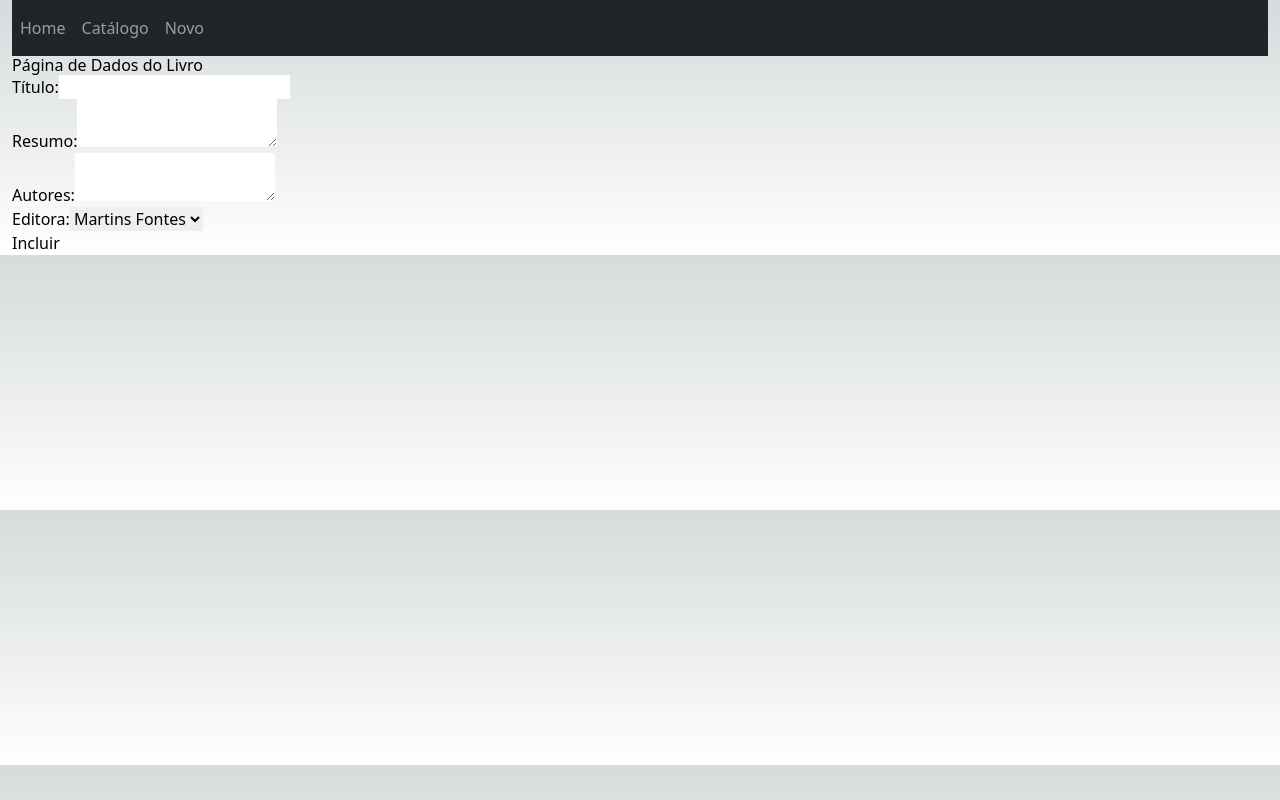
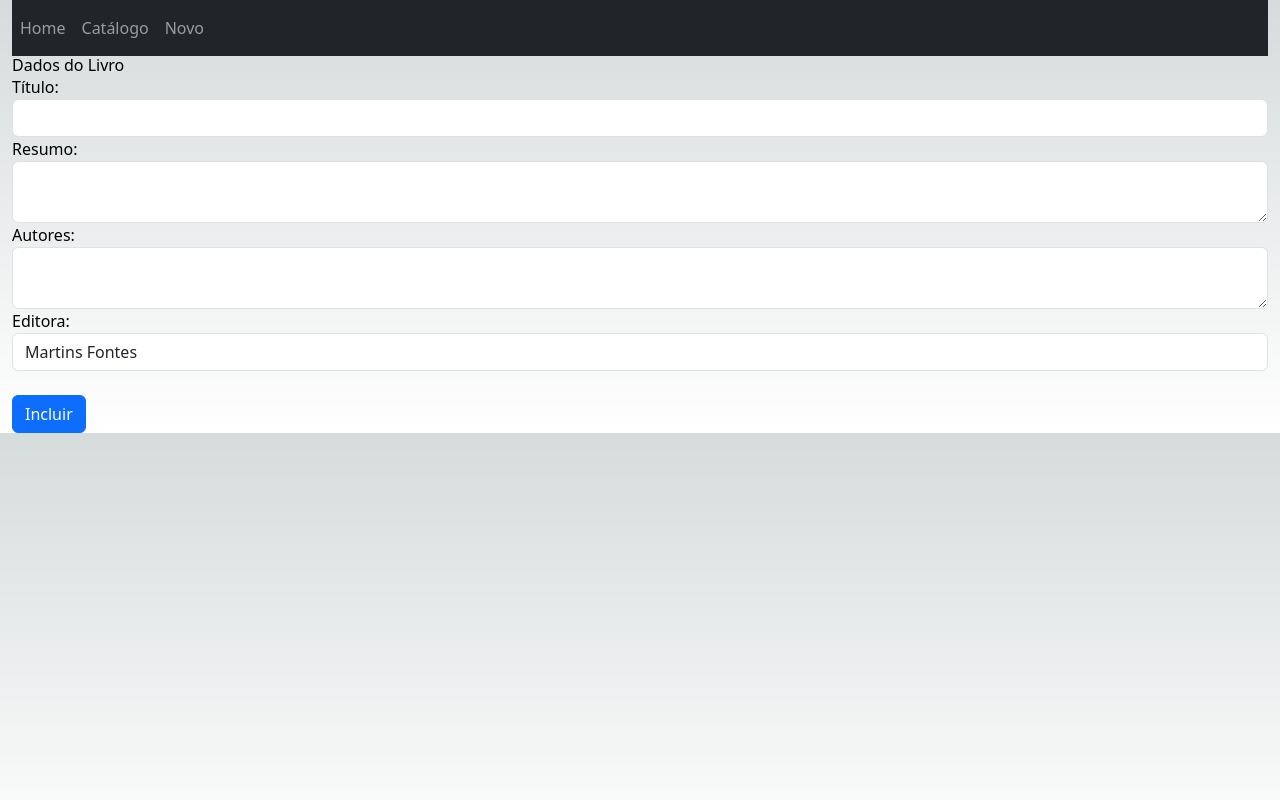
Before and after one commit to ArielFSantos/Trabalho_Nivel_3, a Next.js app in the folder livros-next/: page /LivroDados in a window 1280 px wide. Built offline with nearby package versions, Linux system fonts and the light colour scheme.

Commit message:
quase pronto, botão não esta excluindo

```diff
--- a/livros-next/src/pages/LivroDados.tsx
+++ b/livros-next/src/pages/LivroDados.tsx
@@ -68,11 +68,11 @@ const LivroDados: React.FC = () => {
       </Head>
       <Menu />
       <main className="container" >
-        <h1>Página de Dados do Livro</h1>
+        <h1>Dados do Livro</h1>
         <form onSubmit={incluir}>
-          <div>
-            <label htmlFor="titulo">Título:</label>
-            <input
+          <div className="form-group">
+            <label  htmlFor="titulo">Título:</label>
+            <input className="form-control"
               type="text"
               id="titulo"
               value={titulo}
@@ -80,8 +80,8 @@ const LivroDados: React.FC = () => {
             />
           </div>
           <div>
-            <label htmlFor="resumo">Resumo:</label>
-            <textarea
+            <label  htmlFor="resumo">Resumo:</label>
+            <textarea className="form-control"
               id="resumo"
               value={resumo}
               onChange={(e) => setResumo(e.target.value)}
@@ -89,7 +89,7 @@ const LivroDados: React.FC = () => {
           </div>
           <div>
             <label htmlFor="autores">Autores:</label>
-            <textarea
+            <textarea className="form-control"
               id="autores"
               value={autores}
               onChange={(e) => setAutores(e.target.value)}
@@ -97,7 +97,7 @@ const LivroDados: React.FC = () => {
           </div>
           <div>
             <label htmlFor="editora">Editora:</label>
-            <select id="editora" value={codEditora} onChange={tratarCombo}>
+            <select  className="form-control"id="editora" value={codEditora} onChange={tratarCombo}>
               {opcoes.map((opcao) => (
                 <option key={opcao.value} value={opcao.value}>
                   {opcao.text}
@@ -105,7 +105,8 @@ const LivroDados: React.FC = () => {
               ))}
             </select>
           </div>
-          <button type="submit">Incluir</button>
+          <br />
+          <button className="btn btn-primary" type="submit">Incluir</button>
         </form>
       </main>
     </div>
--- a/livros-next/src/pages/LivroLista.tsx
+++ b/livros-next/src/pages/LivroLista.tsx
@@ -1,9 +1,9 @@
 import { useState, useEffect } from 'react';
 import Head from 'next/head';
 import Menu from '../../componentes/Menu';
-import styles from '../styles/Home.module.css';
 import { NextPage } from 'next';
 import React from 'react';
+
 
 
 const baseURL = "http://localhost:3000/api/livros";
@@ -34,9 +34,12 @@ const LivroLista:NextPage = () => {
   }, [carregado]);
 
   const excluir = async (codigo: number) => {
-    await excluirLivro(codigo);
-    setCarregado(false);
+    const excluidoComSucesso = await excluirLivro(codigo);
+    if (excluidoComSucesso) {
+      setLivros(livros.filter((livro: any) => livro.codigo !== codigo));
+    }
   };
+
 
   return (
     <div>
@@ -45,32 +48,32 @@ const LivroLista:NextPage = () => {
       </Head>
       <Menu />
       <main className="container">
-        <h1>Página de Lista de Livros</h1>
+        <h1>Catálogo de Livros</h1>
         <table className="table table-striped">
-          <thead>
+          <thead className='.thead-dark'>
             <tr>
               <th>Título</th>
               <th className="w-50 p-2">Resumo</th>
               <th>Autor</th>
               <th>Editora</th>
-              <th>Ações</th>
             </tr>
           </thead>
           <tbody>
             {livros.map((livro: any) => (
               <tr key={livro.codigo}>
-                <td>{livro.titulo}</td>
-                <td>{livro.resumo}</td>
-                <td>{livro.autor}</td>
-                <td>{livro.editora}</td>
-                <td>
-                  <button
+                <td>{livro.titulo} <br />
+                <button
                     type="button"
                     className="btn btn-danger"
                     onClick={() => excluir(livro.codigo)}
                   >
                     Excluir
-                  </button>
+                  </button></td>
+                <td>{livro.resumo}</td>
+                <td>{livro.autor}</td>
+                <td>{livro.editora}</td>
+                <td>
+
                 </td>
               </tr>
             ))}
--- a/livros-next/src/pages/index.tsx
+++ b/livros-next/src/pages/index.tsx
@@ -10,8 +10,8 @@ const Home: React.FC = () => {
       </Head>
       <Menu />
 
-      <main className="d-flex align-items-center justify-content-center vh-100">
-        <h1 className="text-center" >Página Inicial</h1>
+      <main>
+        <h1 className="d-flex align-items-center justify-content-center vh-100" >Página Inicial</h1>
       </main>
     </div>
   );
```
